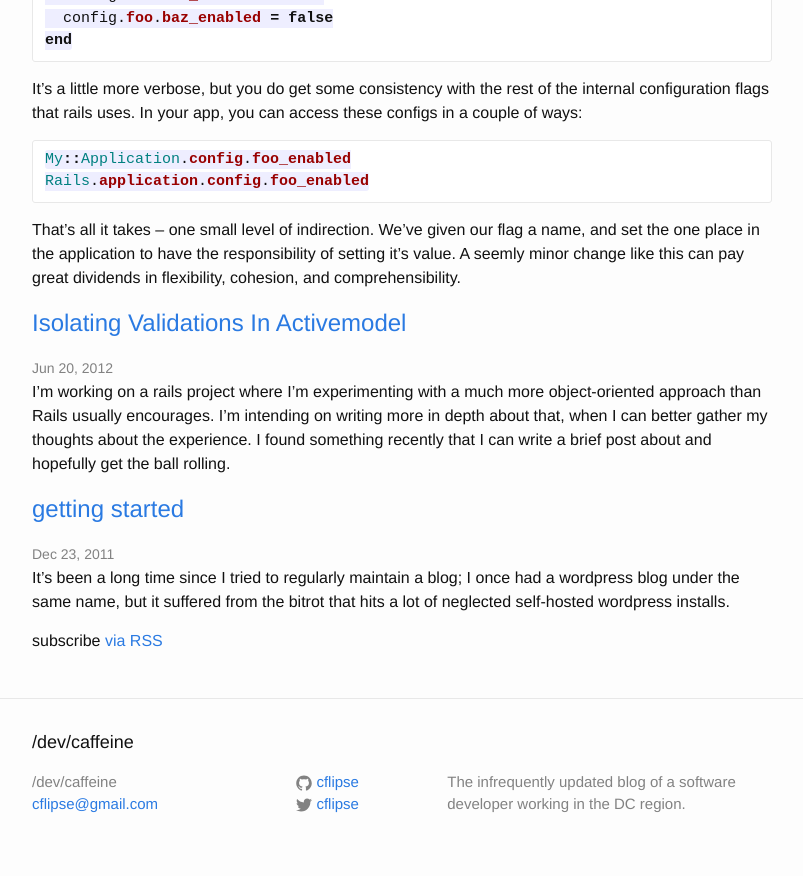
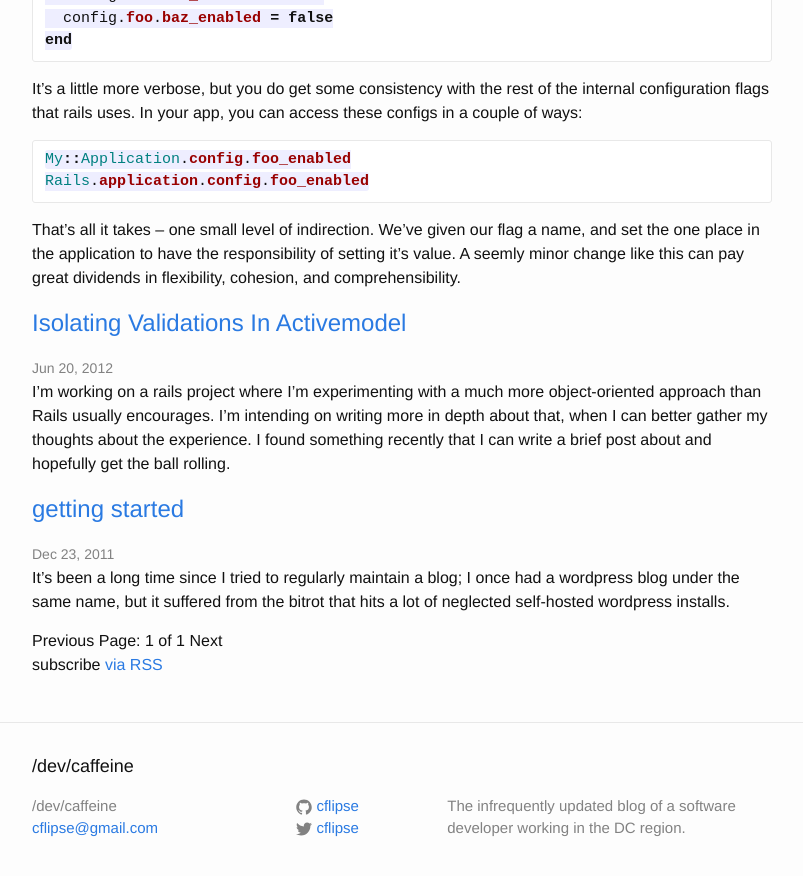
Before and after one commit to cflipse/devcaffeine, a Jekyll site: the page built from index.html, in a window 1280 px wide and 900 px high, scrolled down 3027 px. Shown: the top 876 px of the window, without its empty margins (238-1041 px from the left). Built offline with Jekyll 4.4.1, drawn with Linux system fonts in a browser that asks for light colours; Markdown is read by kramdown in place of the engine named in the settings; the list of posts is cut into pages by our own code.

Commit message:
add pagination

```diff
--- a/_config.yml
+++ b/_config.yml
@@ -37,3 +37,5 @@ gems:
 disqus_short_name: devcaffeine
 
 excerpt_link: "Read on &rarr;"
+
+paginate: 5
--- a/index.html
+++ b/index.html
@@ -4,9 +4,12 @@ layout: default
 
 <div class="home">
 
-  <h1 class="page-heading">Posts</h1>
+  <section class=posts>
+    <header>
+      <h1 class="page-heading">Posts</h1>
+    </header>
 
-    {% for post in site.posts %}
+    {% for post in paginator.posts %}
       <article>
         <header>
         <h2>
@@ -20,6 +23,32 @@ layout: default
       </article>
     {% endfor %}
 
-  <p class="rss-subscribe">subscribe <a href="{{ "/feed.xml" | prepend: site.baseurl }}">via RSS</a></p>
+
+
+    <footer>
+      <!-- Pagination links -->
+      <nav class="pagination">
+        {% if paginator.previous_page %}
+        <a href="{{ paginator.previous_page_path }}" class="previous">Previous</a>
+        {% else %}
+        <span class="previous">Previous</span>
+        {% endif %}
+        <span class="page_number ">Page: {{ paginator.page }} of {{ paginator.total_pages }}</span>
+        {% if paginator.next_page %}
+        <a href="{{ paginator.next_page_path }}" class="next">Next</a>
+        {% else %}
+        <span class="next ">Next</span>
+        {% endif %}
+      </nav>
+
+      <p class="rss-subscribe">subscribe <a href="{{ "/feed.xml" | prepend: site.baseurl }}">via RSS</a></p>
+    </footer>
+
+
+
+
+
+
+
 
 </div>
```
